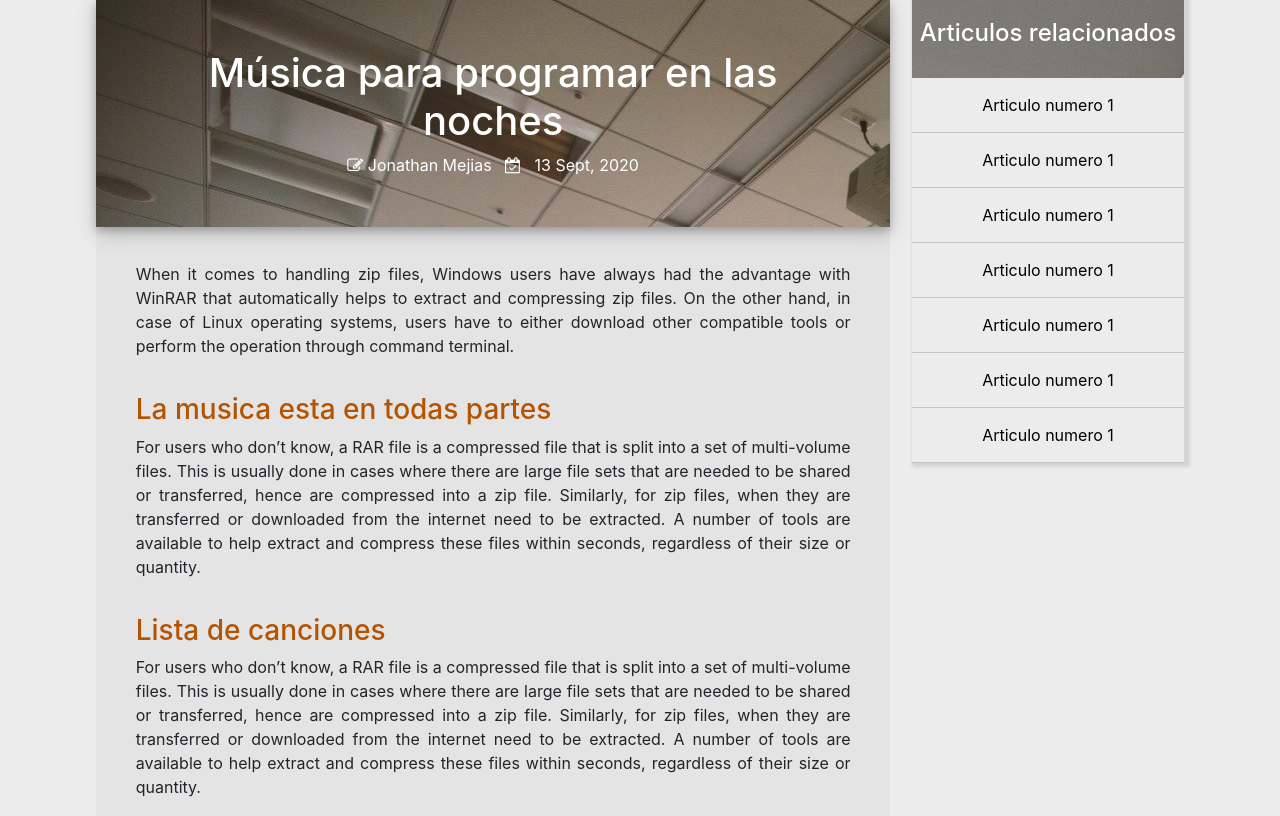
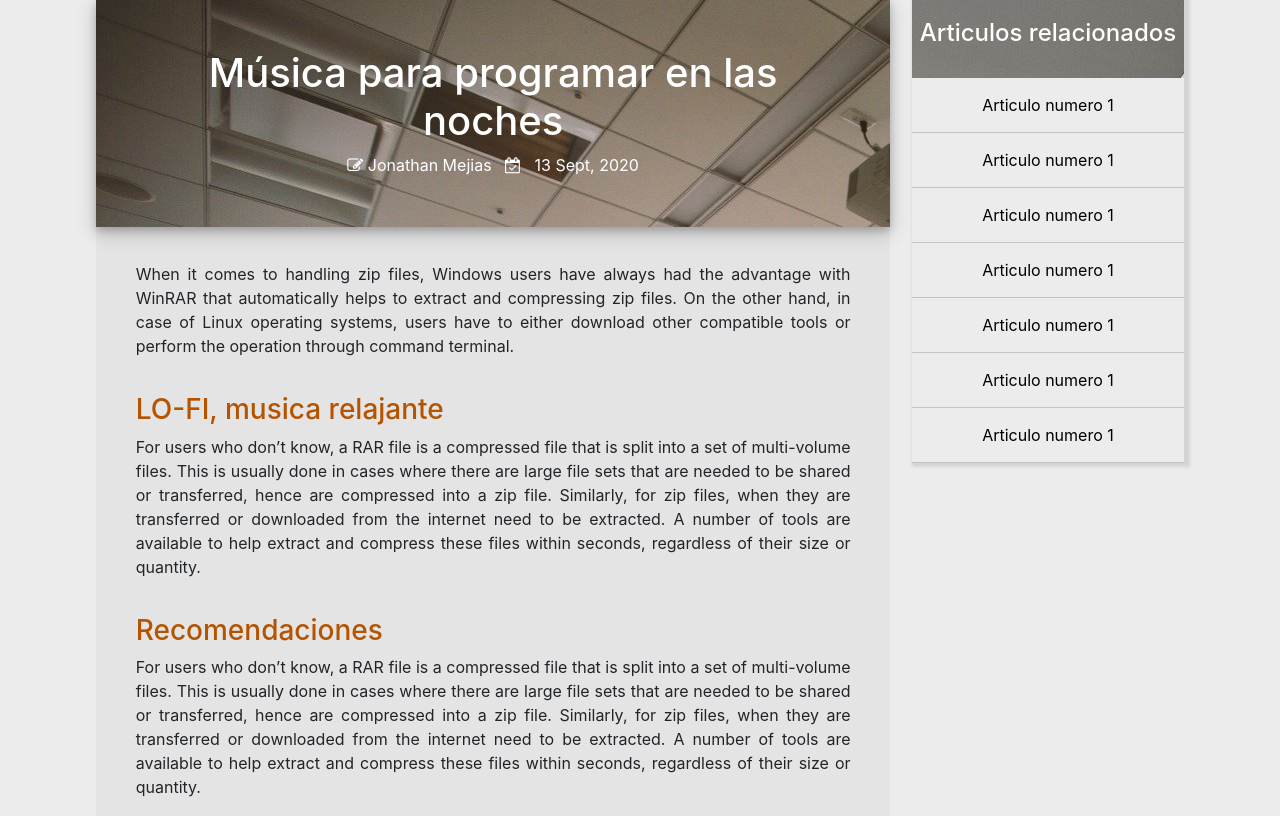
Before and after one commit to JMejiax/Django-First-Project, a Django app: page /post2/ in a window 1280 px wide. Shown: the part 105-921 px from the top of the page. Run offline with Django 3.2, Linux system fonts and the light colour scheme; some libraries are stand-ins or nearby versions; grey boxes are pictures that could not be loaded.

```diff
--- a/Blog/templates/Blog/post2.html
+++ b/Blog/templates/Blog/post2.html
@@ -33,7 +33,7 @@
             </div>
 
             <div class="parrafo">
-                <span><h3>La musica esta en todas partes </h3></span>
+                <span><h3>LO-FI, musica relajante </h3></span>
                 <p>For users who don’t know, a RAR file is a compressed file that is split into a set of multi-volume
                     files. This is usually done in cases where there are large file sets that are needed to be shared
                     or transferred, hence are compressed into a zip file. Similarly, for zip files, when they are
@@ -42,7 +42,7 @@
             </div>
 
             <div class="parrafo">
-                <span><h3>Lista de canciones</h3></span>
+                <span><h3>Recomendaciones</h3></span>
                 <p>For users who don’t know, a RAR file is a compressed file that is split into a set of multi-volume
                     files. This is usually done in cases where there are large file sets that are needed to be shared
                     or transferred, hence are compressed into a zip file. Similarly, for zip files, when they are
```
